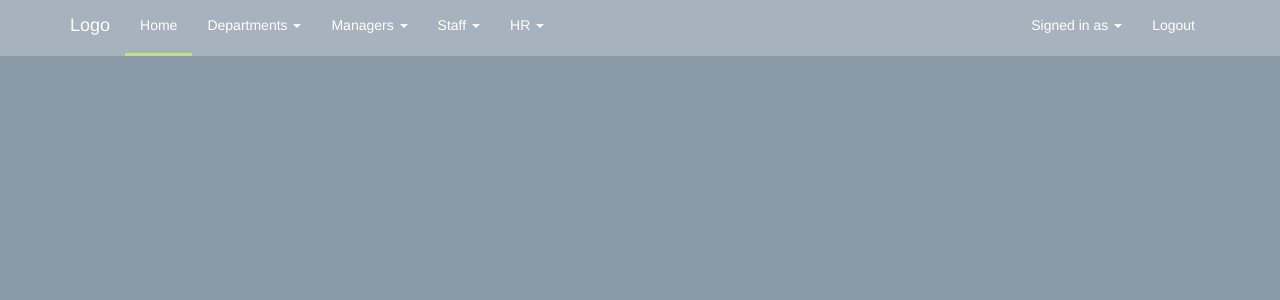
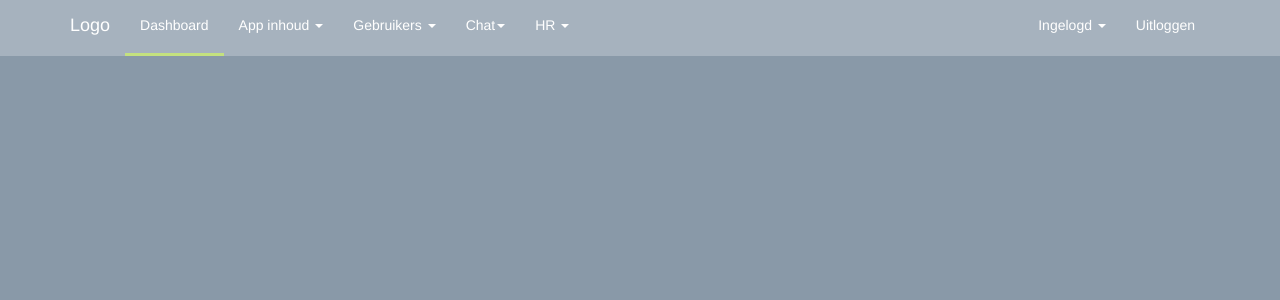
Before and after one commit to svenMolhuijsen/FysioWebsite, a PHP site: page / in a window 1280 px wide. Shown: the top 300 px of the page. Run offline with PHP 8.4, Linux system fonts and the light colour scheme; some libraries are stand-ins or nearby versions.

Commit message:
navigatie veranderd naar nederlands

```diff
--- a/index.php
+++ b/index.php
@@ -1,5 +1,6 @@
 <!DOCTYPE html>
 <html lang="en">
+
 <head>
     <meta charset="utf-8">
     <meta http-equiv="X-UA-Compatible" content="IE=edge">
@@ -9,6 +10,7 @@
     <link rel="stylesheet" href="https://maxcdn.bootstrapcdn.com/bootstrap/3.3.5/css/bootstrap.min.css">
     <link rel="stylesheet" href="content/css/style.css" />
 </head>
+
 <body>
 
     <div class="navbar-wrapper">
@@ -27,25 +29,25 @@
                     </div>
                     <div id="navbar" class="navbar-collapse collapse">
                         <ul class="nav navbar-nav">
-                                <li class="active"><a href="#" class="">Home</a></li>
+                            <li class="active"><a href="#" class="">Dashboard</a></li>
 
-                                    <li class=" dropdown"><a href="#" class="dropdown-toggle " data-toggle="dropdown" role="button" aria-haspopup="true" aria-expanded="false">Departments <span class="caret"></span></a>
+                            <li class=" dropdown"><a href="#" class="dropdown-toggle " data-toggle="dropdown" role="button" aria-haspopup="true" aria-expanded="false">App inhoud <span class="caret"></span></a>
                                 <ul class="dropdown-menu">
-                                            <li><a href="#">View Departments</a></li>
-                                            <li><a href="#">Add New</a></li>
+                                    <li><a href="#">handleidingen</a></li>
                                 </ul>
                             </li>
-                                    <li class=" dropdown"><a href="#" class="dropdown-toggle " data-toggle="dropdown" role="button" aria-haspopup="true" aria-expanded="false">Managers <span class="caret"></span></a>
+                            <li class=" dropdown"><a href="#" class="dropdown-toggle " data-toggle="dropdown" role="button" aria-haspopup="true" aria-expanded="false">Gebruikers <span class="caret"></span></a>
                                 <ul class="dropdown-menu">
-                                            <li><a href="#">View Managers</a></li>
-                                            <li><a href="#">Add New</a></li>
+                                    <li><a href="#">Clubs</a></li>
+                                    <li><a href="#">Clienten</a></li>
                                 </ul>
                             </li>
-                                    <li class=" dropdown"><a href="#" class="dropdown-toggle active" data-toggle="dropdown" role="button" aria-haspopup="true" aria-expanded="false">Staff <span class="caret"></span></a>
+                            <li class=" dropdown"><a href="#" class="dropdown-toggle active" data-toggle="dropdown" role="button" aria-haspopup="true" aria-expanded="false">Chat<span class="caret"></span></a>
                                 <ul class="dropdown-menu">
-                                            <li><a href="#">View Staff</a></li>
-                                            <li><a href="#">Add New</a></li>
-                                            <li><a href="#">Bulk Upload</a></li>
+                                    <li><a href="#">Nieuw</a></li>
+                                    <li><a href="#">Gelezen</a></li>
+                                    <li><a href="#">Archief</a></li>
+
                                 </ul>
                             </li>
                             <li class=" down"><a href="#" class="dropdown-toggle active" data-toggle="dropdown" role="button" aria-haspopup="true" aria-expanded="false">HR <span class="caret"></span></a>
@@ -57,13 +59,12 @@
 
                         </ul>
                         <ul class="nav navbar-nav pull-right">
-                                <li class=" dropdown"><a href="#" class="dropdown-toggle active" data-toggle="dropdown" role="button" aria-haspopup="true" aria-expanded="false">Signed in as  <span class="caret"></span></a>
+                            <li class=" dropdown"><a href="#" class="dropdown-toggle active" data-toggle="dropdown" role="button" aria-haspopup="true" aria-expanded="false">Ingelogd  <span class="caret"></span></a>
                                 <ul class="dropdown-menu">
-                                            <li><a href="#">Change Password</a></li>
-                                            <li><a href="#">My Profile</a></li>
+                                    <li><a href="#">Mijn Profiel</a></li>
                                 </ul>
                             </li>
-                                <li class=""><a href="#">Logout</a></li>
+                            <li class=""><a href="#">Uitloggen</a></li>
                         </ul>
                     </div>
                 </div>
@@ -75,4 +76,5 @@
     <script src="https://ajax.googleapis.com/ajax/libs/jquery/1.11.3/jquery.min.js"></script>
     <script src="https://maxcdn.bootstrapcdn.com/bootstrap/3.3.5/js/bootstrap.min.js"></script>
 </body>
+
 </html>
```
Lines whose indentation alone changed are shown as unchanged.
